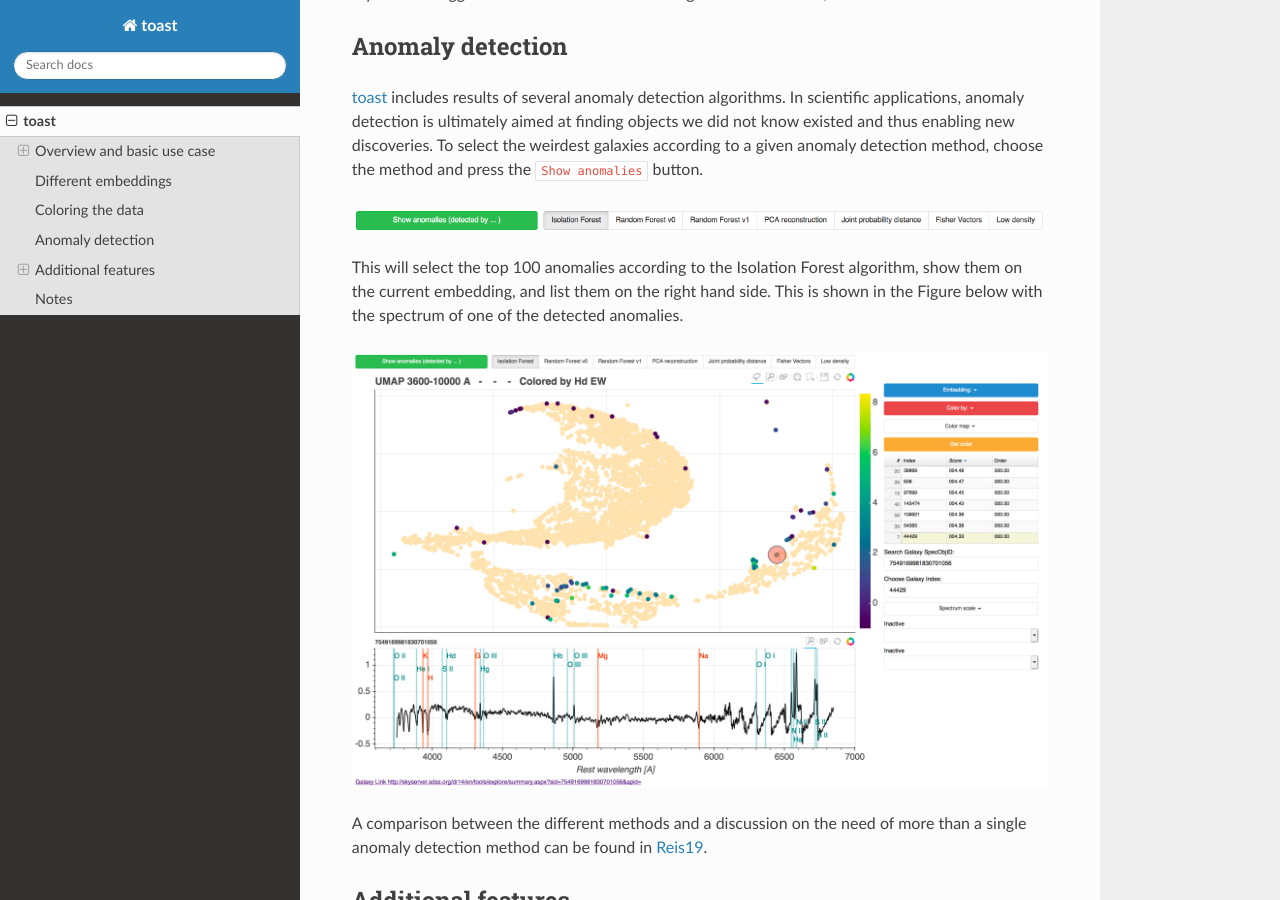
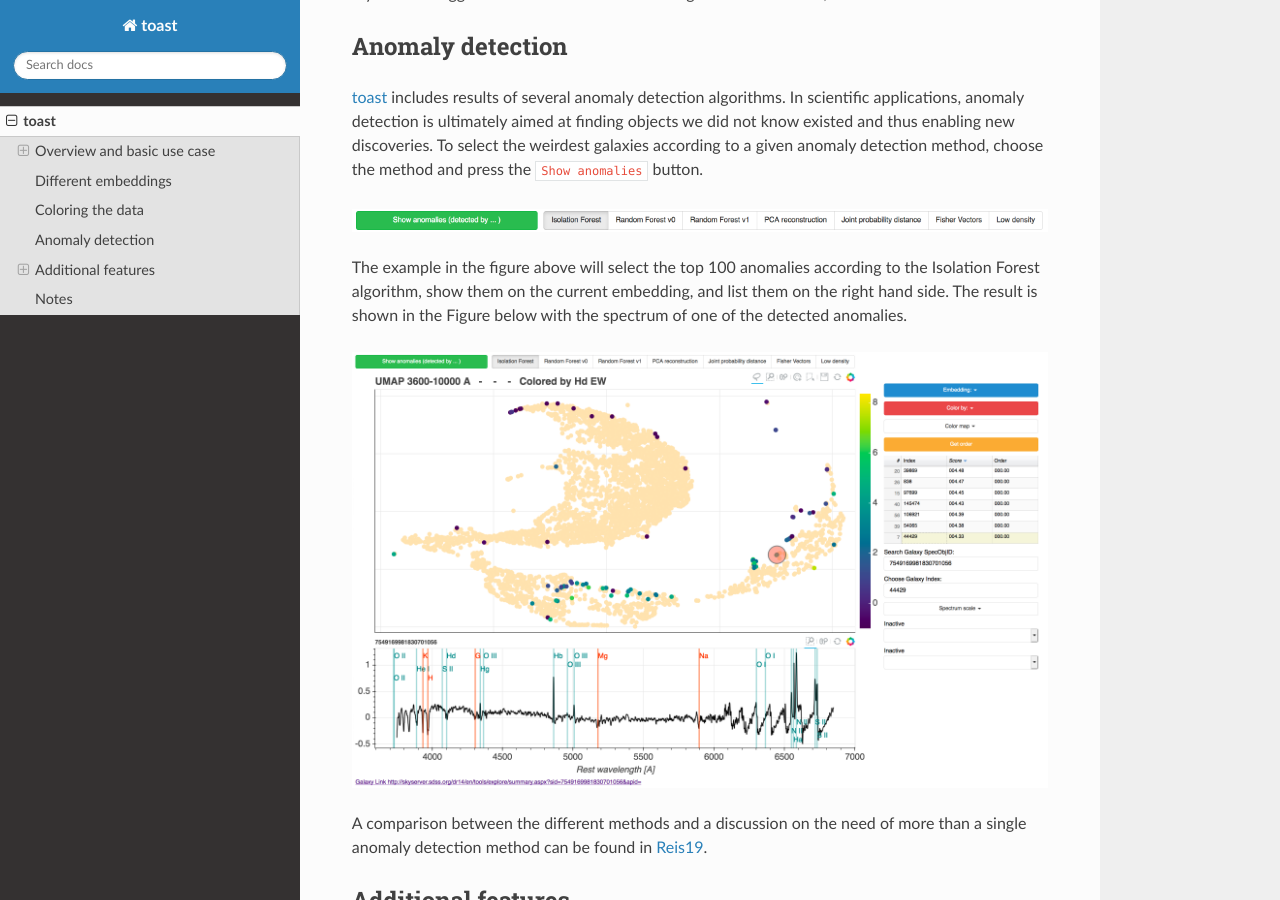
Before and after one commit to ireis/toast_docs, an MkDocs documentation site: the page built from docs/index.md, in a window 1280 px wide and 900 px high, scrolled down 3184 px. Built offline with MkDocs 1.6.1, drawn with Linux system fonts in a browser that asks for light colours; nearby versions of some CDN libraries.

Commit message:
and extremely minor change

```diff
--- a/docs/index.md
+++ b/docs/index.md
@@ -43,7 +43,7 @@ If you have suggestions for additional embeddings of color schemes, [let us know
 
 ![anomaly detection](show_anomalies.png)
 
-This will select the top 100 anomalies according to the Isolation Forest algorithm, show them on the current embedding, and list them on the right hand side. This is shown in the Figure below with the spectrum of one of the detected anomalies.
+The example in the figure above will select the top 100 anomalies according to the Isolation Forest algorithm, show them on the current embedding, and list them on the right hand side. The result is shown in the Figure below with the spectrum of one of the detected anomalies.
 
 ![isolation forest anomalies](isf_anomalies.png)
 
```
